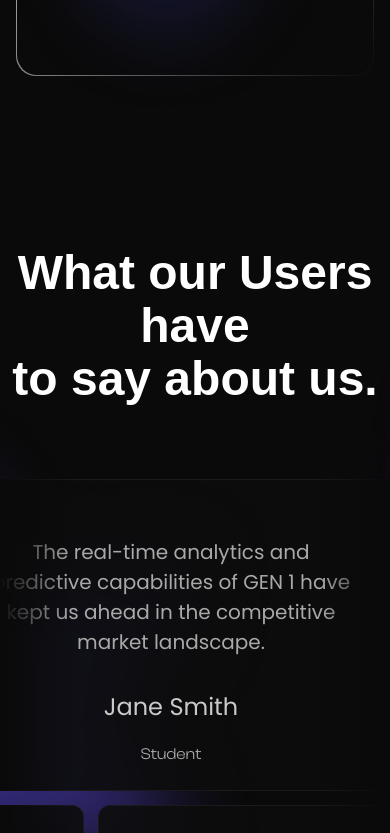
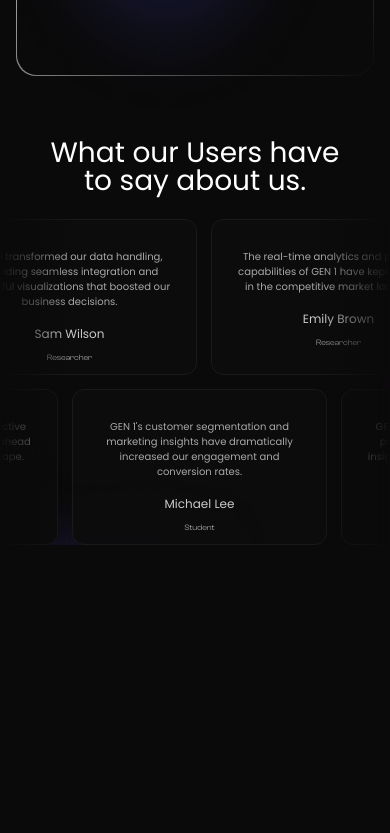
Before and after one commit to Iyanu-Industries/Quantum-Quill, a Next.js app: page / in a window 390 px wide. Shown: the part 2280-3113 px from the top of the page. After the commit the page ends 2825 px from the top, so only its background shows below. Built offline with nearby package versions, Linux system fonts and the light colour scheme.

Commit message:
made responsive

```diff
--- a/src/app/globals.css
+++ b/src/app/globals.css
@@ -65,32 +65,3 @@ body {
 .clash-display {
   font-family: "Clash Display", sans-serif;
 }
-.scroller {
-  display: flex;
-  transition: transform 0s linear;
-}
-.animate-scroll-left {
-  animation: scroll-left 30s linear infinite;
-}
-
-.animate-scroll-right {
-  animation: scroll-right 30s linear infinite;
-}
-
-@keyframes scroll-left {
-  0% {
-    transform: translateX(0);
-  }
-  100% {
-    transform: translateX(-100vw);
-  }
-}
-
-@keyframes scroll-right {
-  0% {
-    transform: translateX(-100vw);
-  }
-  100% {
-    transform: translateX(0);
-  }
-}
--- a/src/components/home/reviews/review.tsx
+++ b/src/components/home/reviews/review.tsx
@@ -27,11 +27,11 @@ const Reviews = () => {
         alt="Star Background"
         className="absolute top-[200px] right-[-350px] z-[-1]"
       />
-      <h1 className="font-[600] leading-[110.00000000000001%] tracking-[0%] mt-[172px] text-center text-white poppin text-[48px]">
+      <h1 className="font-[500] lg:font-[600] leading-[100%] lg:leading-[110.00000000000001%] tracking-[-3%] lg:tracking-[0%] mt-[64px] lg:mt-[172px] text-center text-white poppins text-[28px] lg:text-[48px]">
         What our Users have
         <br /> to say about us.
       </h1>
-      <div className="mt-[74px]"></div>
+      <div className="mt-[24px] lg:mt-[74px]"></div>
       <Marquee
         autoFill={true}
         speed={100}
--- a/src/components/home/sub-componets/review-card.tsx
+++ b/src/components/home/sub-componets/review-card.tsx
@@ -10,12 +10,14 @@ const ReviewCard = ({
   occupation: string;
 }) => {
   return (
-    <div className="w-[510px] min-w-[510px] h-[312px] bg-[#0D0D0DE5] flex flex-col items-center border-[1px] border-[#1A1A1A] rounded-[12px]">
-      <p className="text-[20px] poppins text-[#A9A9A9] w-[374px] text-center mt-[57px] font-[400]">
+    <div className="lg:w-[510px] w-[255px] h-[156px] min-w-[255px] lg:min-w-[510px] lg:h-[312px] bg-[#0D0D0DE5] flex flex-col items-center border-[0.5px] lg:border-[1px] border-[#1A1A1A] rounded-[12px]">
+      <p className="text-[10px] lg:text-[20px] poppins text-[#A9A9A9] w-[210.99998474121094px] lg:w-[374px] text-center mt-[28.5px] lg:mt-[57px] font-[400]">
         {review}
       </p>
-      <h2 className="mt-[32px] text-[24px] text-[#CACACA] poppins">{user}</h2>
-      <p className="text-[16px] clash-display text-[#A9A9A9] leading-[100%] mt-[20.98px]">
+      <h2 className="lg:mt-[32px] mt-[16px] text-[12px] lg:text-[24px] text-[#CACACA] poppins">
+        {user}
+      </h2>
+      <p className="text-[8px] lg:text-[16px] clash-display text-[#A9A9A9] leading-[100%] mt-[10.98px] lg:mt-[20.98px]">
         {occupation}
       </p>
     </div>
```
